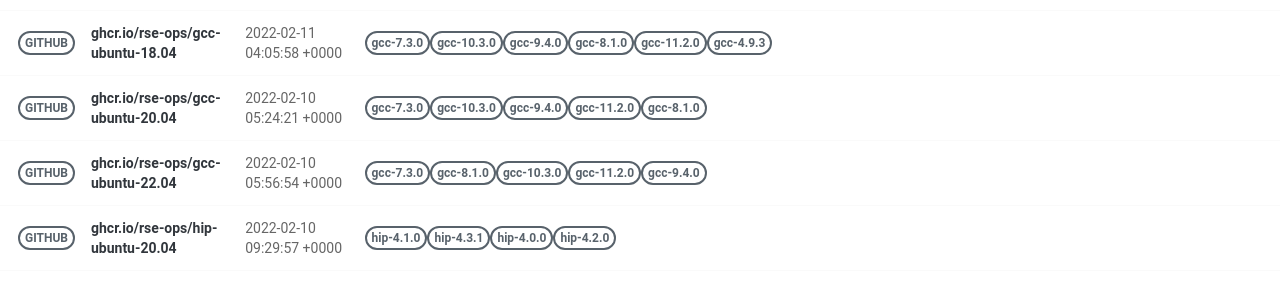
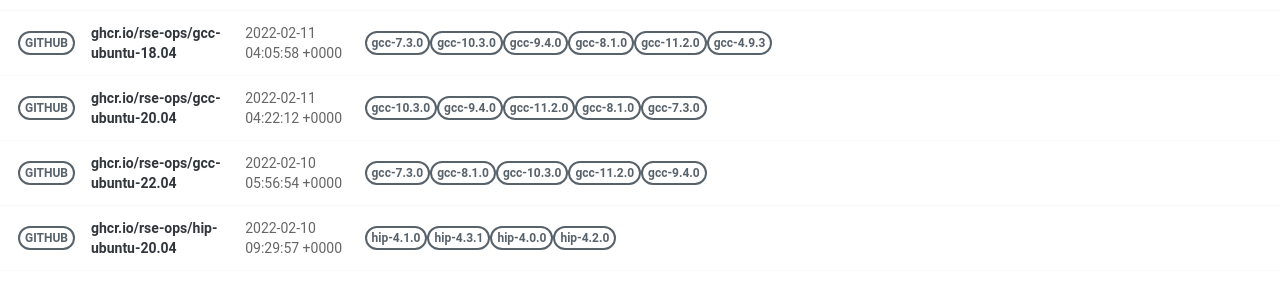
Before and after one commit to rse-ops/docker-images, a Jekyll site: the page built from pages/index.md, in a window 1280 px wide. Shown: the part 581-863 px from the top of the page. Built offline with Jekyll 4.4.1, drawn with Linux system fonts in a browser that asks for light colours; nearby versions of some CDN libraries.

Commit message:
Automated push to update library 2022-02-11

```diff
--- a/_library/ghcr.io-rse-ops-gcc-ubuntu-20.04.md
+++ b/_library/ghcr.io-rse-ops-gcc-ubuntu-20.04.md
@@ -1,14 +1,11 @@
 ---
 layout: container
 name: ghcr.io/rse-ops/gcc-ubuntu-20.04
-updated_at: 2022-02-10 05:24:21.986883
+updated_at: 2022-02-11 04:22:12.201366
 
 
 container_url: https://github.com/orgs/rse-ops/packages/container/package/gcc-ubuntu-20.04
 versions:
- - tag: gcc-7.3.0
-   dockerfile: https://github.com/rse-ops/docker-images/blob/main/ubuntu/gcc/Dockerfile
-   manifest: https://crane.ggcr.dev/manifest/ghcr.io/rse-ops/gcc-ubuntu-20.04:gcc-7.3.0
  - tag: gcc-10.3.0
    dockerfile: https://github.com/rse-ops/docker-images/blob/main/ubuntu/gcc/Dockerfile
    manifest: https://crane.ggcr.dev/manifest/ghcr.io/rse-ops/gcc-ubuntu-20.04:gcc-10.3.0
```
Also changed, not shown: other parts of _library/ghcr.io-rse-ops-gcc-ubuntu-20.04.md (+3 -0 lines).
